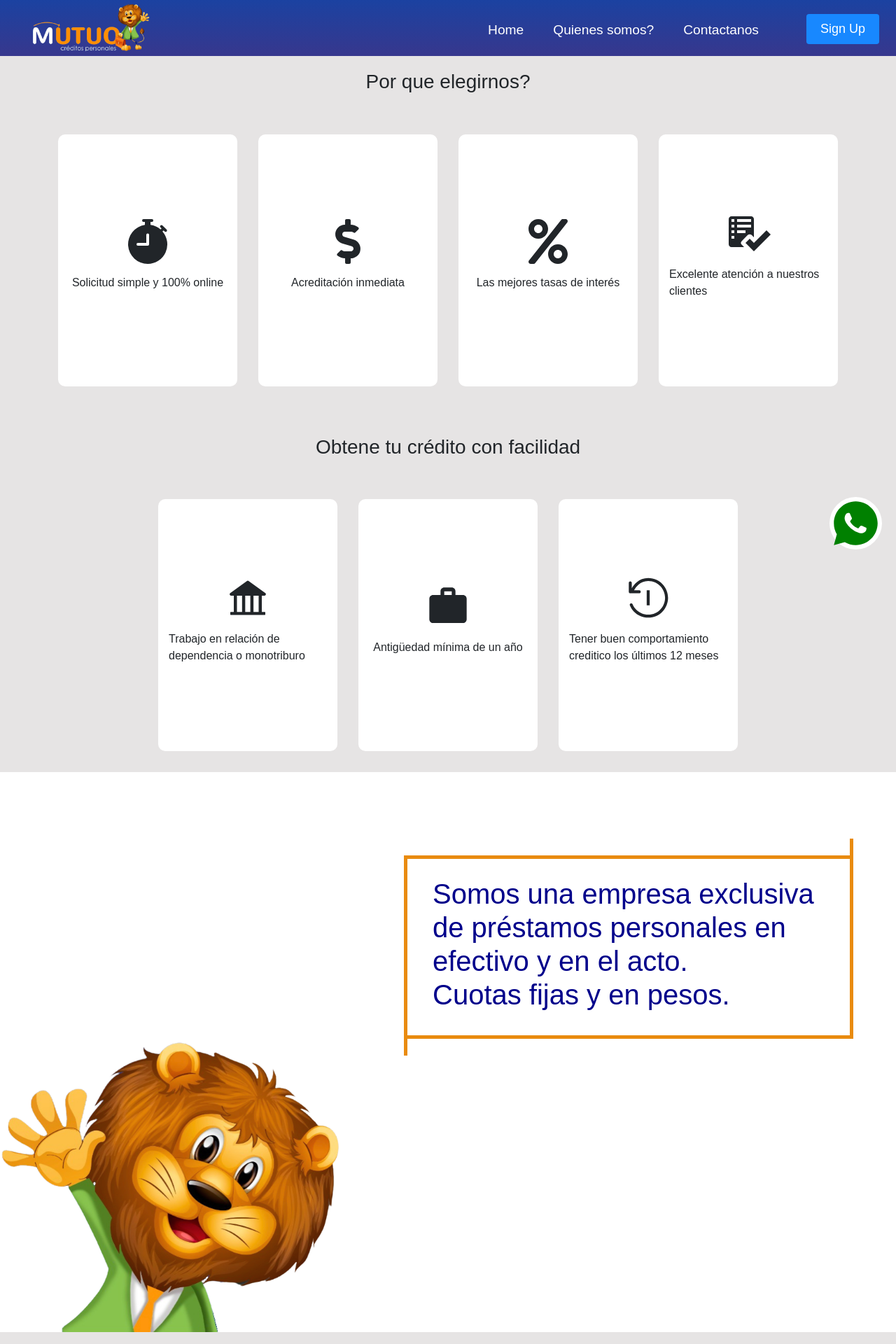
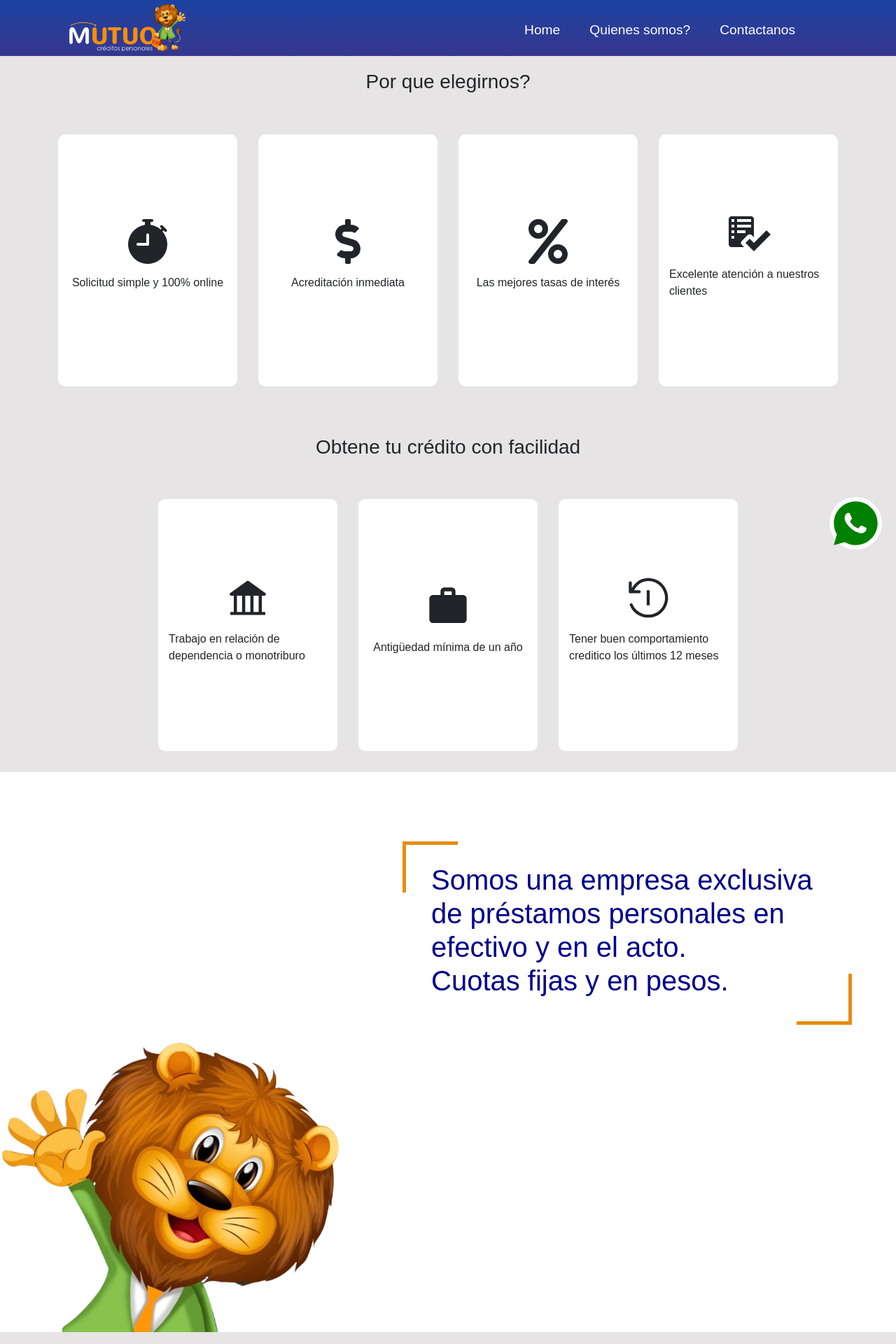
Before and after one commit to Eric9516/mutuo, a React (Create React App) app: page / in a window 1280 px wide. Shown: the top 1920 px of the page at 70% size. Built offline with nearby package versions, Linux system fonts and the light colour scheme; the HTML template or start-up script is replaced by a standard one.

Commit message:
corrigiendo algunos detalles de estilos (no todos)

```diff
--- a/src/App.js
+++ b/src/App.js
@@ -3,9 +3,6 @@ import Navbar from "./components/Navbar";
 import "./Styles/App.css";
 import { BrowserRouter as Router, Routes, Route } from "react-router-dom";
 import Home from "./pages/Home";
-import ContactUs from "./components/ContactUs";
-import SignUp from "./pages/SignUp";
-import AboutUs from "./components/AboutUs";
 
 const App = () => {
     return (
--- a/src/Styles/Button.css
+++ /dev/null
@@ -1,24 +0,0 @@
-:root {
-    --primary: #1888ff;
-}
-
-.boton {
-    padding: 8px 20px;
-    border-radius: 4px;
-    outline: none;
-    border: none;
-    font-size: 18px;
-    color: #fff;
-    cursor: pointer;
-    background-color: var(--primary);
-}
-
-.boton:hover {
-    padding: 6px 18px;
-    transition: all 0.3s ease-out;
-    background-color: transparent;
-    color: #fff;
-    border-radius: 4px;
-    border: 2px solid var(--primary);
-    transition: all 0.3s ease-out;
-}
--- a/src/Styles/StyledAboutUs.js
+++ b/src/Styles/StyledAboutUs.js
@@ -9,16 +9,20 @@ export const StyledDiv = styled.div`
     background-size: 500px;
     background-repeat: no-repeat;
     background-position: bottom left;
-    padding: 20px;
 
     @media screen and (min-width: 1800px) {
-        bbackground-color: #fff;
+        background-color: #fff;
         background-image: url(${image});
         background-repeat: no-repeat;
         background-position: bottom left;
         background-size: 600px;
     }
     @media screen and (max-width: 960px) {
+        height: 70vh;
+        display: flex;
+        flex-direction: column;
+        align-items: center;
+        padding: 30px;
         background-color: #fff;
         background-image: url(${image});
         background-repeat: no-repeat;
@@ -26,8 +30,11 @@ export const StyledDiv = styled.div`
         background-size: 300px;
     }
     @media screen and (max-width: 450px) {
+        height: 70vh;
+        display: flex;
+        flex-direction: column;
+        align-items: center;
         padding: 30px;
-        height: 100vh;
     }
 `;
 export const StyledChildDiv = styled.div`
@@ -48,8 +55,10 @@ export const StyledChildDiv = styled.div`
         position: absolute;
         border: 0px solid #fff;
         transition: all 1s;
-        animation-name: borde;
-        animation-duration: 1.5s;
+        animation-name: "borde";
+        animation-duration: 3s;
+        animation-iteration-count: 3;
+        animation-direction: alternate;
         animation-fill-mode: forwards;
     }
     &::after {
@@ -67,19 +76,26 @@ export const StyledChildDiv = styled.div`
 
     @keyframes borde {
         100% {
-            width: 100%;
+            width: 110%;
             height: 110%;
         }
     }
 
     @media screen and (max-width: 960px) {
-        width: auto;
+        width: 70vw;
         left: 0;
+        display: flex;
+        flex-direction: column;
+        align-items: center;
+        justify-content: center;
         top: 50px;
     }
     @media screen and (max-width: 650px) {
-        width: auto;
+        width: 70vw;
         left: 0;
+        display: flex;
+        flex-direction: column;
+        align-items: center;
         top: 30px;
     }
 `;
--- a/src/Styles/StyledPorqueElegirnos.js
+++ b/src/Styles/StyledPorqueElegirnos.js
@@ -1,5 +1,4 @@
 import styled from "styled-components";
-import fondo from "../img/fondo2.jpg";
 
 export const StyledAllHome = styled.div`
     width: 100vw;
@@ -8,6 +7,7 @@ export const StyledAllHome = styled.div`
     height: auto;
     display: flex;
     flex-direction: column;
+    flex-wrap: wrap;
     justify-content: center;
     align-items: center;
     gap: 20px;
--- a/src/Styles/card.css
+++ b/src/Styles/card.css
@@ -16,7 +16,8 @@
 
 @media screen and (max-width: 960px) {
     .card {
-        width: 60vw;
+        width: 50vw;
+        height: 30vh;
     }
 }
 
@@ -31,7 +32,7 @@
     align-items: center;
     justify-content: center;
     backface-visibility: hidden;
-    transition: 1.5s;
+    transition: 1s;
     border-radius: 10px;
 }
 
--- a/src/components/Button.jsx
+++ /dev/null
@@ -1,11 +0,0 @@
-import React from "react";
-import "../Styles/Button.css";
-import { Link } from "react-router-dom";
-
-export function Button() {
-    return (
-        <Link to="sign-up">
-            <button className="boton">Sign Up</button>
-        </Link>
-    );
-}
--- a/src/components/Card.jsx
+++ b/src/components/Card.jsx
@@ -1,5 +1,5 @@
 import React from "react";
-import "../Styles/card.css";
+import "../Styles/Card.css";
 
 const Card = (props) => {
     return (
--- a/src/components/Navbar.jsx
+++ b/src/components/Navbar.jsx
@@ -1,5 +1,4 @@
 import React, { useState } from "react";
-import { Button } from "./Button";
 import Nav from "react-bootstrap/Nav";
 import { Link } from "react-router-dom";
 import "../Styles/Navbar.css";
@@ -35,13 +34,7 @@ function Navbar() {
                             Contactanos
                         </Nav.Link>
                     </li>
-                    <li>
-                        <Link to="/sign-up" className="nav-links-mobile" onClick={closeMobileMenu}>
-                            Sign Up
-                        </Link>
-                    </li>
                 </ul>
-                <Button />
             </nav>
         </>
     );
```
